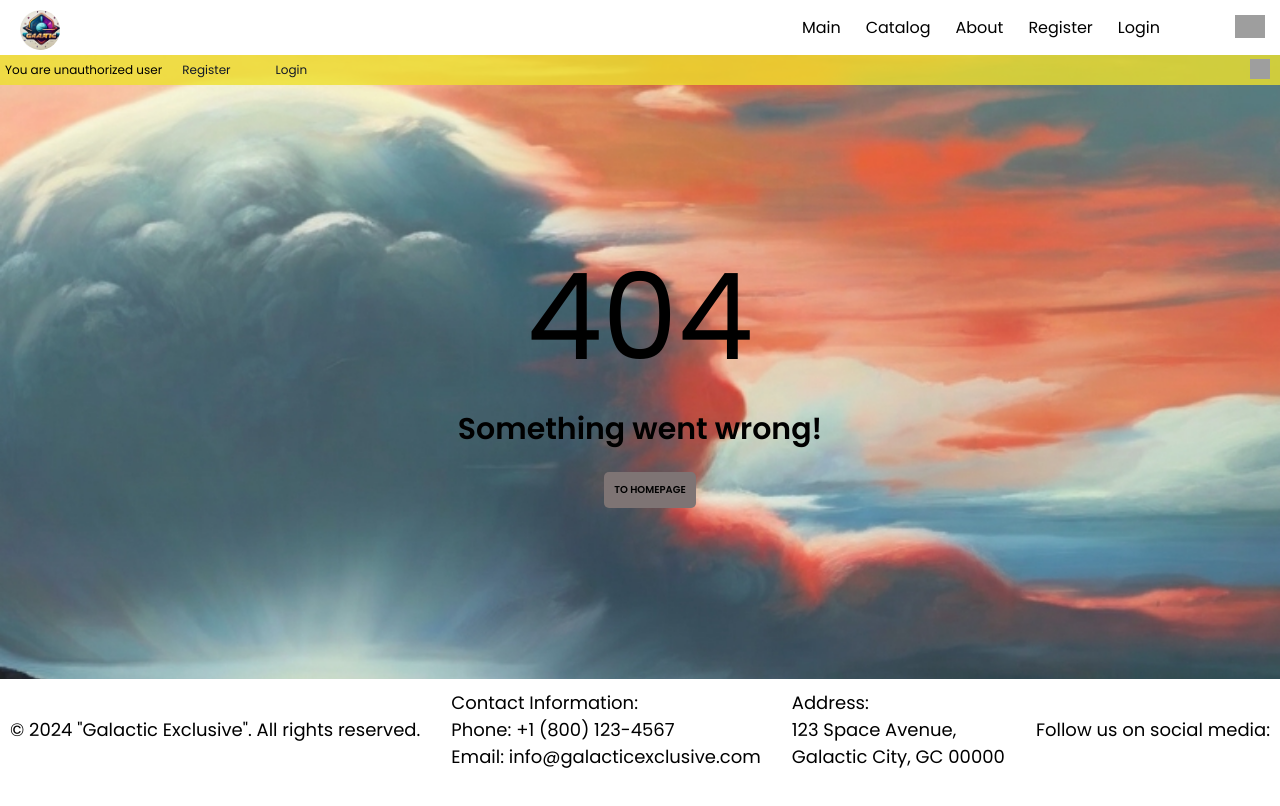
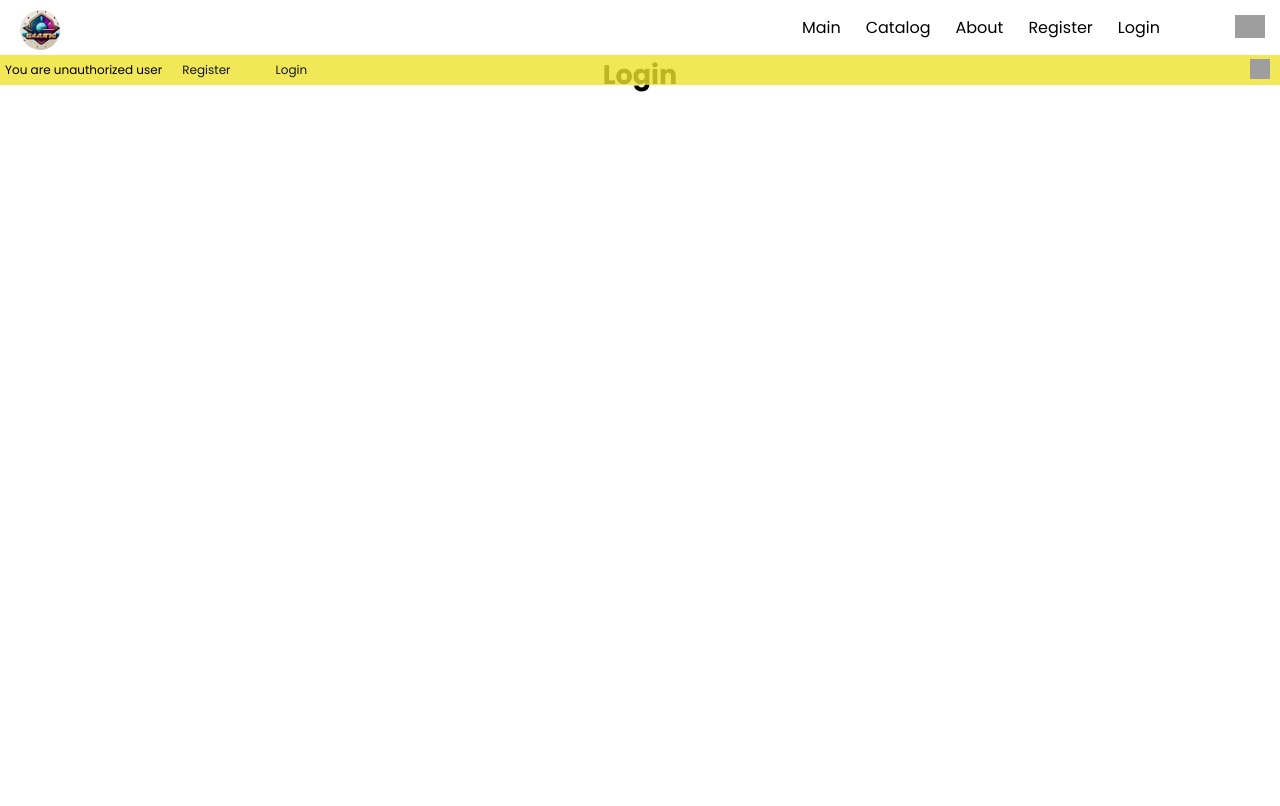
Before and after one commit to peregreenus/DEVS-eCommerce-App, a React app: page /login in a window 1280 px wide. Shown: the top 806 px of the page. Built offline with nearby package versions, Linux system fonts and the light colour scheme; grey boxes are pictures that could not be loaded.

Commit message:
feat: add Login page

```diff
--- a/src/App.tsx
+++ b/src/App.tsx
@@ -3,6 +3,7 @@ import { BrowserRouter, Route, Routes } from 'react-router-dom';
 import Main from './view/pages/Main/main';
 import Signup from './view/pages/Signup/signup';
 import Notfound from './view/pages/NotFound/not-found';
+import Login from './view/pages/Login/Login';
 
 function App() {
   const [showMsg, setShowMsg] = useState<boolean>(true);
@@ -13,6 +14,7 @@ function App() {
         <Route path="/main" element={<Main showMsg={showMsg} setShowMsg={setShowMsg} />} />
         <Route path="/" element={<Main showMsg={showMsg} setShowMsg={setShowMsg} />} />
         <Route path="/signup" element={<Signup showMsg={showMsg} setShowMsg={setShowMsg} />} />
+        <Route path="/login" element={<Login showMsg={showMsg} setShowMsg={setShowMsg} />} />
         <Route path="/*" element={<Notfound showMsg={showMsg} setShowMsg={setShowMsg} />} />
       </Routes>
     </BrowserRouter>
--- /dev/null
+++ b/src/view/pages/Login/Login.module.css
@@ -0,0 +1,4 @@
+.loginPage {
+  height: 100vh;
+  text-align: center;
+}
--- /dev/null
+++ b/src/view/pages/Login/Login.tsx
@@ -0,0 +1,19 @@
+import React from 'react';
+import { MainProps } from '../../../data/types/main-props';
+import Header from '../../components/common/header/header';
+import * as classes from './Login.module.css';
+
+function Login({ showMsg, setShowMsg }: MainProps) {
+  // eslint-disable-next-line no-console
+  console.log(classes);
+  return (
+    <>
+      <Header showMsg={showMsg} setShowMsg={setShowMsg} />
+      <div className={classes.loginPage}>
+        <h2>Login</h2>
+      </div>
+    </>
+  );
+}
+
+export default Login;
```
